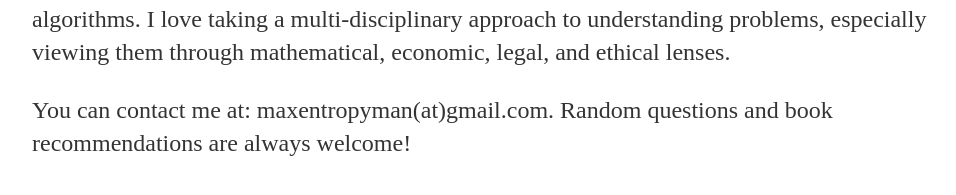
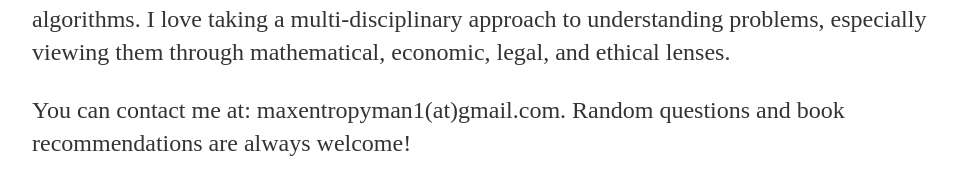
Before and after one commit to SasiMurakonda/sasimurakonda.github.io, a Jekyll site: the page built from about/index.html, in a window 1280 px wide. Shown: the part 171-366 px from the top of the page, without its empty margins (160-1116 px from the left). Built offline with Jekyll 4.4.1, drawn with Linux system fonts in a browser that asks for light colours.

Commit message:
old stuff

```diff
--- a/about/index.html
+++ b/about/index.html
@@ -8,7 +8,7 @@
 
 <!-- 			<p> I enjoy engaging conversations and long walks. Better if both are together! I am heavily influenced by the writings of Professor <a href="https://web.media.mit.edu/~minsky/" target="_blank"> Marvin Minsky</a> and lyricist <a href="https://en.wikipedia.org/wiki/Sirivennela_Seetharama_Sastry" target="_blank"> Sirivennela Seetharama Sastry</a>.</p>
  -->
-			<p> You can contact me at: maxentropyman(at)gmail.com. Random questions and book recommendations are always welcome! </p>
+			<p> You can contact me at: maxentropyman1(at)gmail.com. Random questions and book recommendations are always welcome! </p>
 
 
 		</div>
```
Also changed, not shown: _posts/2020-03-01-extracts.md (added, +31 -0 lines).
